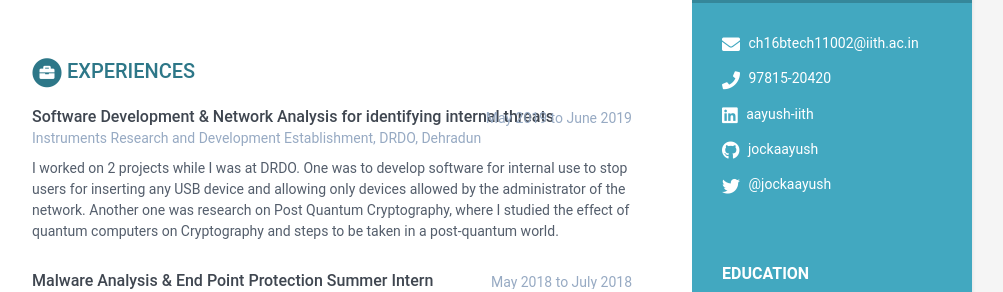
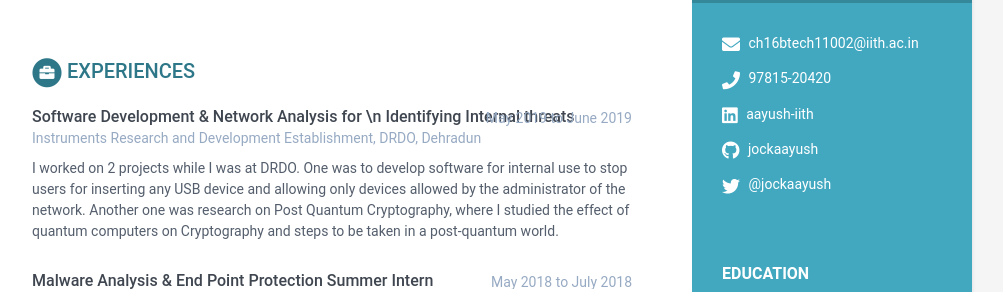
Before and after one commit to jockaayush/jockaayush.github.io, a Jekyll site: the page built from index.html, in a window 1280 px wide. Shown: the part 299-591 px from the top of the page, without its empty margins (168-1171 px from the left). Built offline with Jekyll 4.4.1, drawn with Linux system fonts in a browser that asks for light colours.

```diff
--- a/_data/data.yml
+++ b/_data/data.yml
@@ -77,7 +77,8 @@ education:
       time: 2016
 
 experiences:
-    - role: Software Development & Network Analysis for identifying internal threats
+    - role: Software Development & Network Analysis for \n
+            Identifying Internal threats
       time: May 2019 to June 2019
       company: Instruments Research and Development Establishment, DRDO, Dehradun
       details: |
```
